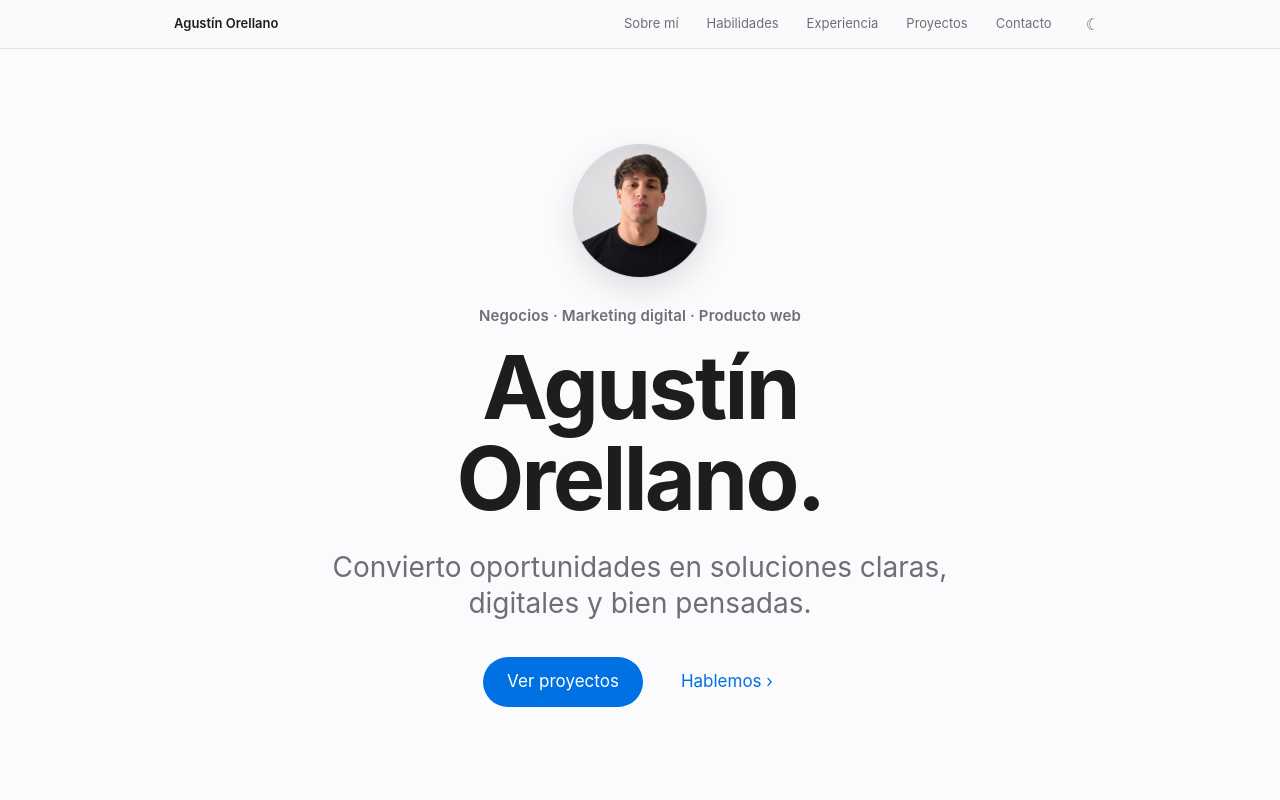
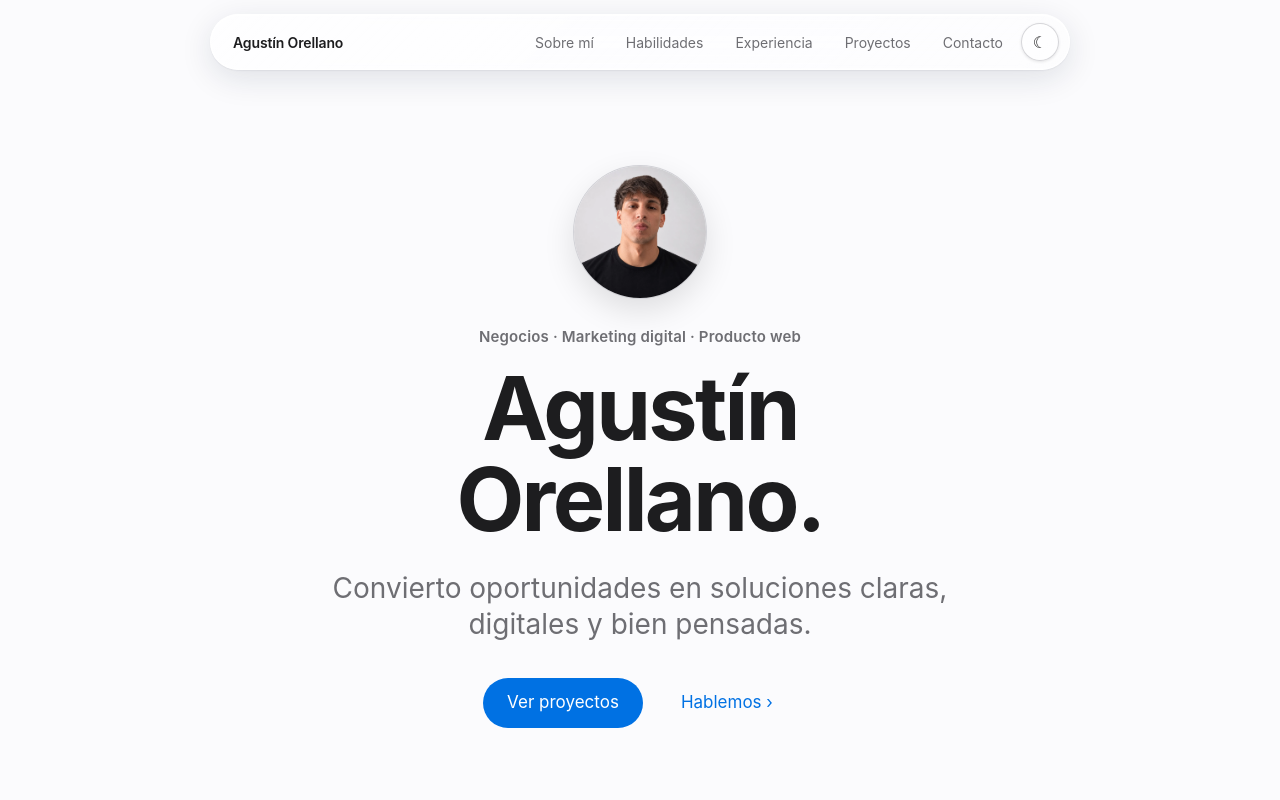
Before and after one commit to agustinorellano/mi.presentaci-n, a plain HTML site: page index.html in a window 1280 px wide. Shown: the top 800 px of the page. Drawn offline with Linux system fonts and the light colour scheme.

Commit message:
Barra de navegación flotante tipo liquid glass con botón de tema circular
Co-Authored-By: Claude Sonnet 5.5 <noreply@anthropic.com>

```diff
--- a/index.html
+++ b/index.html
@@ -26,17 +26,25 @@ a{color:var(--accent);text-decoration:none}
 a:hover{text-decoration:underline}
 .wrap{max-width:var(--maxw);margin:0 auto;padding:0 24px}
 
-/* Nav */
-nav{position:sticky;top:0;z-index:10;background:color-mix(in srgb,var(--bg) 80%,transparent);backdrop-filter:saturate(180%) blur(20px);-webkit-backdrop-filter:saturate(180%) blur(20px);border-bottom:1px solid color-mix(in srgb,var(--line) 60%,transparent)}
-nav .wrap{display:flex;justify-content:space-between;align-items:center;height:48px;font-size:13px}
-nav .brand{font-weight:600;color:var(--text)}
-nav ul{display:flex;gap:28px;list-style:none;align-items:center}
-.theme{background:none;border:0;cursor:pointer;color:var(--muted);font:inherit;font-size:16px;line-height:1;padding:6px;border-radius:50%}
-.theme:hover{color:var(--text)}
-.theme:focus-visible{outline:2px solid var(--accent)}
-nav ul a{color:var(--muted)}
-nav ul a:hover{color:var(--text);text-decoration:none}
-@media (max-width:560px){nav ul{gap:16px}nav ul li:nth-child(n+4){display:none}}
+/* Nav — barra flotante tipo liquid glass */
+nav{position:sticky;top:14px;z-index:10;padding:0 16px;margin-top:14px;pointer-events:none}
+nav .wrap{pointer-events:auto;max-width:860px;padding:8px 10px 8px 22px;display:flex;justify-content:space-between;align-items:center;gap:16px;font-size:14px;border-radius:999px;
+  background:linear-gradient(135deg,rgba(255,255,255,.72),rgba(255,255,255,.42));
+  -webkit-backdrop-filter:blur(22px) saturate(180%);backdrop-filter:blur(22px) saturate(180%);
+  border:1px solid rgba(255,255,255,.75);
+  box-shadow:0 8px 32px rgba(20,30,60,.12),0 1px 2px rgba(20,30,60,.06),inset 0 1px 0 rgba(255,255,255,.9),inset 0 -1px 0 rgba(255,255,255,.35)}
+:root[data-theme="dark"] nav .wrap{background:linear-gradient(135deg,rgba(60,60,66,.62),rgba(28,28,30,.45));border-color:rgba(255,255,255,.14);box-shadow:0 8px 32px rgba(0,0,0,.5),inset 0 1px 0 rgba(255,255,255,.14)}
+nav .brand{font-weight:600;color:var(--text);letter-spacing:-.01em}
+nav ul{display:flex;gap:4px;list-style:none;align-items:center}
+nav ul a{display:block;color:var(--muted);padding:8px 14px;border-radius:999px;transition:background .2s,color .2s}
+nav ul a:hover{color:var(--text);text-decoration:none;background:rgba(120,120,128,.14)}
+.theme{display:grid;place-items:center;width:38px;height:38px;border-radius:50%;cursor:pointer;color:var(--text);font:inherit;font-size:16px;line-height:1;
+  background:rgba(255,255,255,.55);border:1px solid rgba(120,120,128,.3);box-shadow:0 1px 3px rgba(0,0,0,.1),inset 0 1px 0 rgba(255,255,255,.8);transition:transform .2s,background .2s}
+:root[data-theme="dark"] .theme{background:rgba(255,255,255,.1);border-color:rgba(255,255,255,.22);box-shadow:inset 0 1px 0 rgba(255,255,255,.15)}
+.theme:hover{transform:scale(1.07)}
+.theme:active{transform:scale(.94)}
+.theme:focus-visible{outline:2px solid var(--accent);outline-offset:2px}
+@media (max-width:640px){nav ul li:nth-child(n+4):not(:last-child){display:none}nav ul a{padding:8px 10px}nav .wrap{padding-left:16px}}
 
 /* Hero */
 .hero{text-align:center;padding:96px 0 96px}
```
